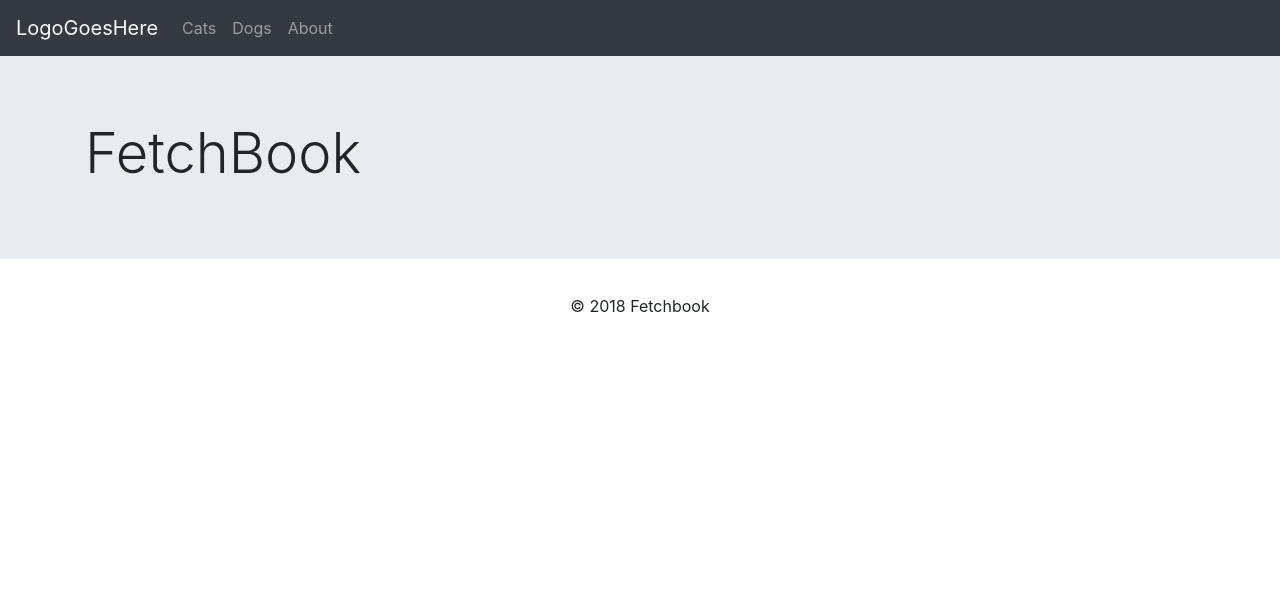
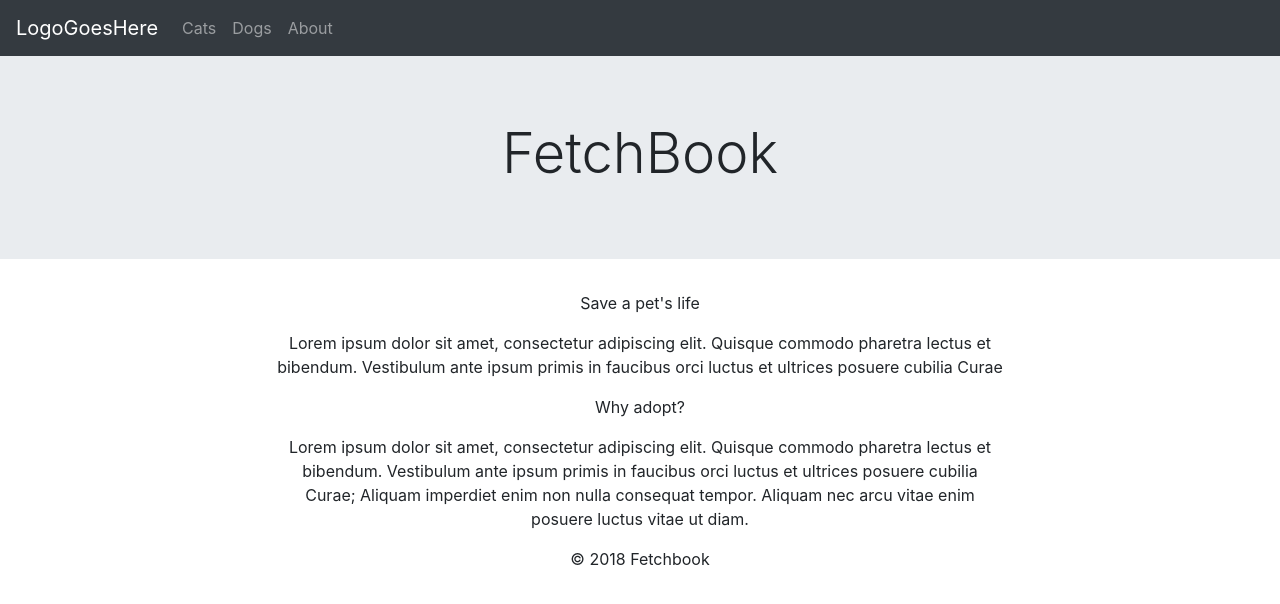
Before and after one commit to jldwyer25/ProjectUno, a plain HTML site: page html/index.html in a window 1280 px wide. Drawn offline with nearby package versions, Linux system fonts and the light colour scheme.

Commit message:
added pseudocode and basic layout for each page

```diff
--- a/assets/css/app.css
+++ b/assets/css/app.css
@@ -0,0 +1,3 @@
+.jumbotron {
+
+}
--- a/html/index.html
+++ b/html/index.html
@@ -1,13 +1,16 @@
 <!DOCTYPE html>
 <html lang="en">
+
 <head>
   <meta charset="UTF-8">
   <meta name="viewport" content="width=device-width, initial-scale=1.0">
   <meta http-equiv="X-UA-Compatible" content="ie=edge">
   <title>Welcome to Fetchbook!</title>
-    <link rel="stylesheet" href="https://stackpath.bootstrapcdn.com/bootstrap/4.1.3/css/bootstrap.min.css" integrity="sha384-MCw98/SFnGE8fJT3GXwEOngsV7Zt27NXFoaoApmYm81iuXoPkFOJwJ8ERdknLPMO" crossorigin="anonymous">
+  <link rel="stylesheet" href="https://stackpath.bootstrapcdn.com/bootstrap/4.1.3/css/bootstrap.min.css" integrity="sha384-MCw98/SFnGE8fJT3GXwEOngsV7Zt27NXFoaoApmYm81iuXoPkFOJwJ8ERdknLPMO"
+    crossorigin="anonymous">
 
 </head>
+
 <body>
 
   <!-- Nav Bar -->
@@ -32,20 +35,42 @@
 
   <div class="jumbotron jumbotron-fluid">
     <div class="container">
-              <h1 class="display-4">FetchBook</h1>
+      <h1 class="display-4 text-center">FetchBook</h1>
     </div>
   </div>
   <!-- Container -->
 
   <div class="container">
-        <div class="col-1">
+    <div class="row">
+      <div class="col-2">
 
       </div>
-        <div class="col-10">
+      <div class="col-8 text-center">
+
+        <p>Save a pet's life</p>
+
+        <p>Lorem ipsum dolor sit amet, consectetur adipiscing elit. Quisque commodo pharetra lectus et bibendum.
+          Vestibulum ante ipsum primis in faucibus orci luctus et ultrices posuere cubilia Curae</p>
+
+        <!-- Image for Cat  -->
+        <!-- Dropdown for cat -->
+        <!-- Image for Dog -->
+        <!-- Dropdown for dog -->
+
+        <!-- Zip code search bar -->
+        <!-- Search button -->
+
+        <p>Why adopt?</p>
+
+        <p>Lorem ipsum dolor sit amet, consectetur adipiscing elit. Quisque commodo pharetra lectus et bibendum.
+          Vestibulum ante ipsum primis in faucibus orci luctus et ultrices posuere cubilia Curae;
+          Aliquam imperdiet enim non nulla consequat tempor. Aliquam nec arcu vitae enim posuere luctus vitae ut diam.</p>
+
 
       </div>
-        <div class="col-1">
+      <div class="col-2">
 
+      </div>
     </div>
   </div>
   <!-- Footer -->
@@ -55,9 +80,13 @@
 
 
 
-        <script src="https://code.jquery.com/jquery-3.3.1.slim.min.js" integrity="sha384-q8i/X+965DzO0rT7abK41JStQIAqVgRVzpbzo5smXKp4YfRvH+8abtTE1Pi6jizo" crossorigin="anonymous"></script>
-        <script src="https://cdnjs.cloudflare.com/ajax/libs/popper.js/1.14.3/umd/popper.min.js" integrity="sha384-ZMP7rVo3mIykV+2+9J3UJ46jBk0WLaUAdn689aCwoqbBJiSnjAK/l8WvCWPIPm49" crossorigin="anonymous"></script>
-        <script src="https://stackpath.bootstrapcdn.com/bootstrap/4.1.3/js/bootstrap.min.js" integrity="sha384-ChfqqxuZUCnJSK3+MXmPNIyE6ZbWh2IMqE241rYiqJxyMiZ6OW/JmZQ5stwEULTy" crossorigin="anonymous"></script>
+  <script src="https://code.jquery.com/jquery-3.3.1.slim.min.js" integrity="sha384-q8i/X+965DzO0rT7abK41JStQIAqVgRVzpbzo5smXKp4YfRvH+8abtTE1Pi6jizo"
+    crossorigin="anonymous"></script>
+  <script src="https://cdnjs.cloudflare.com/ajax/libs/popper.js/1.14.3/umd/popper.min.js" integrity="sha384-ZMP7rVo3mIykV+2+9J3UJ46jBk0WLaUAdn689aCwoqbBJiSnjAK/l8WvCWPIPm49"
+    crossorigin="anonymous"></script>
+  <script src="https://stackpath.bootstrapcdn.com/bootstrap/4.1.3/js/bootstrap.min.js" integrity="sha384-ChfqqxuZUCnJSK3+MXmPNIyE6ZbWh2IMqE241rYiqJxyMiZ6OW/JmZQ5stwEULTy"
+    crossorigin="anonymous"></script>
 
 </body>
+
 </html>
```
Also changed, not shown: html/pet.html (+53 -6 lines), html/results.html (+16 -4 lines). Lines whose indentation alone changed are shown as unchanged.
